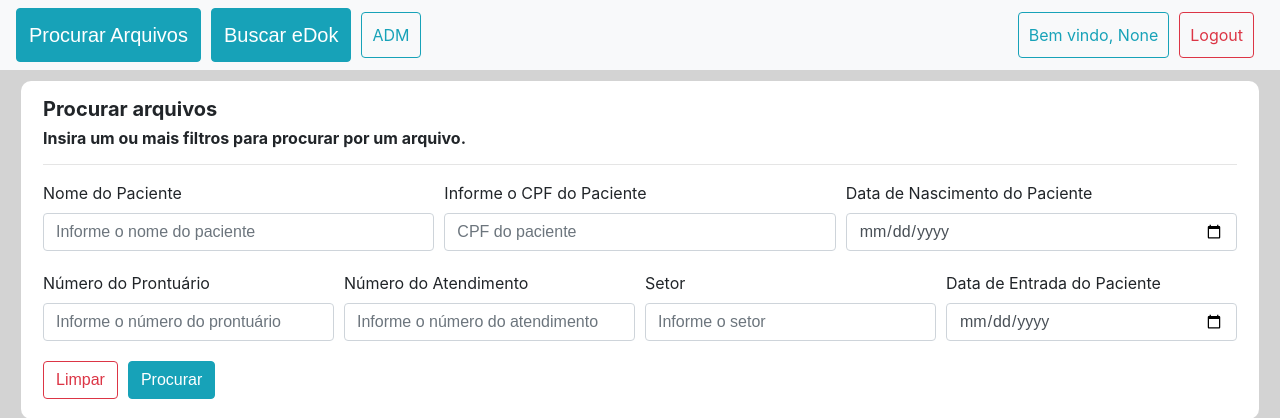
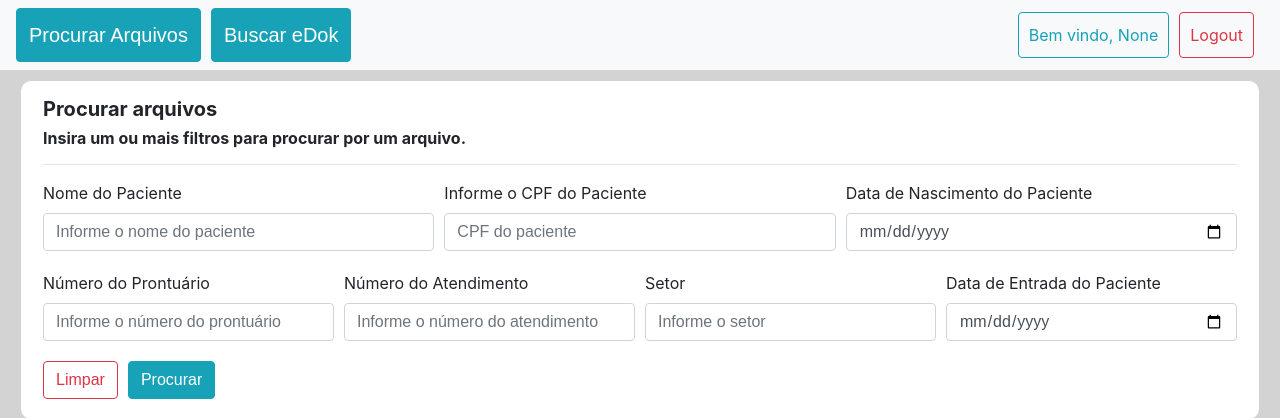
Before and after one commit to leobidoous/index-files, a Django app: page / in a window 1280 px wide. Shown: the top 418 px of the page. Run offline with Django 3.2, Linux system fonts and the light colour scheme; the visitor is signed in with stand-in values (Sample User, id 1); data that the repository does not hold is empty; some libraries are stand-ins or nearby versions.

Commit message:
desabilitando botao admin no home

```diff
--- a/core/templates/core/base_view.html
+++ b/core/templates/core/base_view.html
@@ -52,12 +52,12 @@
 
     <div class="collapse navbar-collapse" style="margin-left: 10px" id="navbarSupportedContent">
         <ul class="navbar-nav mr-auto">
-            {% if user.is_authenticated and user.is_superuser %}
-                <li class="nav-item active">
-                    <a class="btn btn-outline-info form-navbar" target="_blank" href="/admin">ADM<span
-                            class="sr-only">(current)</span></a>
-                </li>
-            {% endif %}
+{#            {% if user.is_authenticated and user.is_superuser %}#}
+{#                <li class="nav-item active">#}
+{#                    <a class="btn btn-outline-info form-navbar" target="_blank" href="/admin">ADM<span#}
+{#                            class="sr-only">(current)</span></a>#}
+{#                </li>#}
+{#            {% endif %}#}
         </ul>
         <form class="form-inline my-2 my-lg-0">
             {% if user.is_authenticated %}
```
